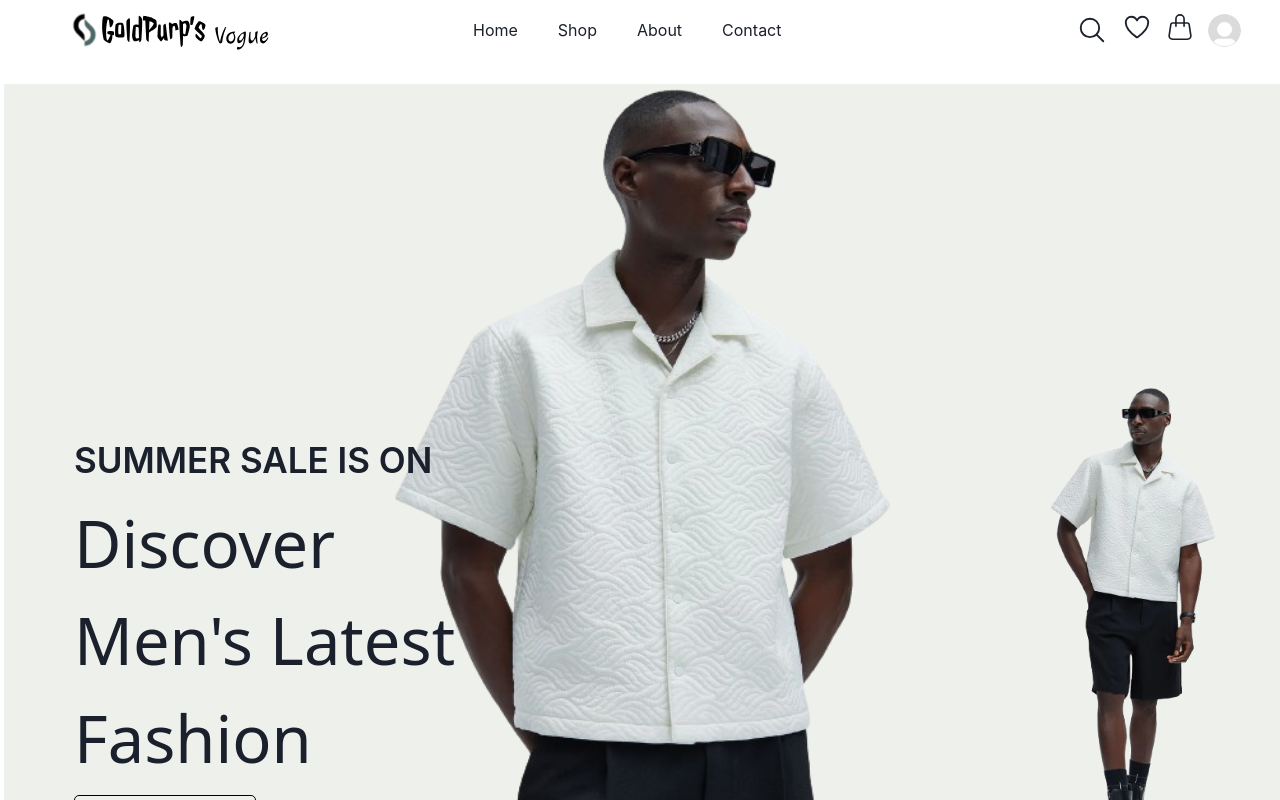
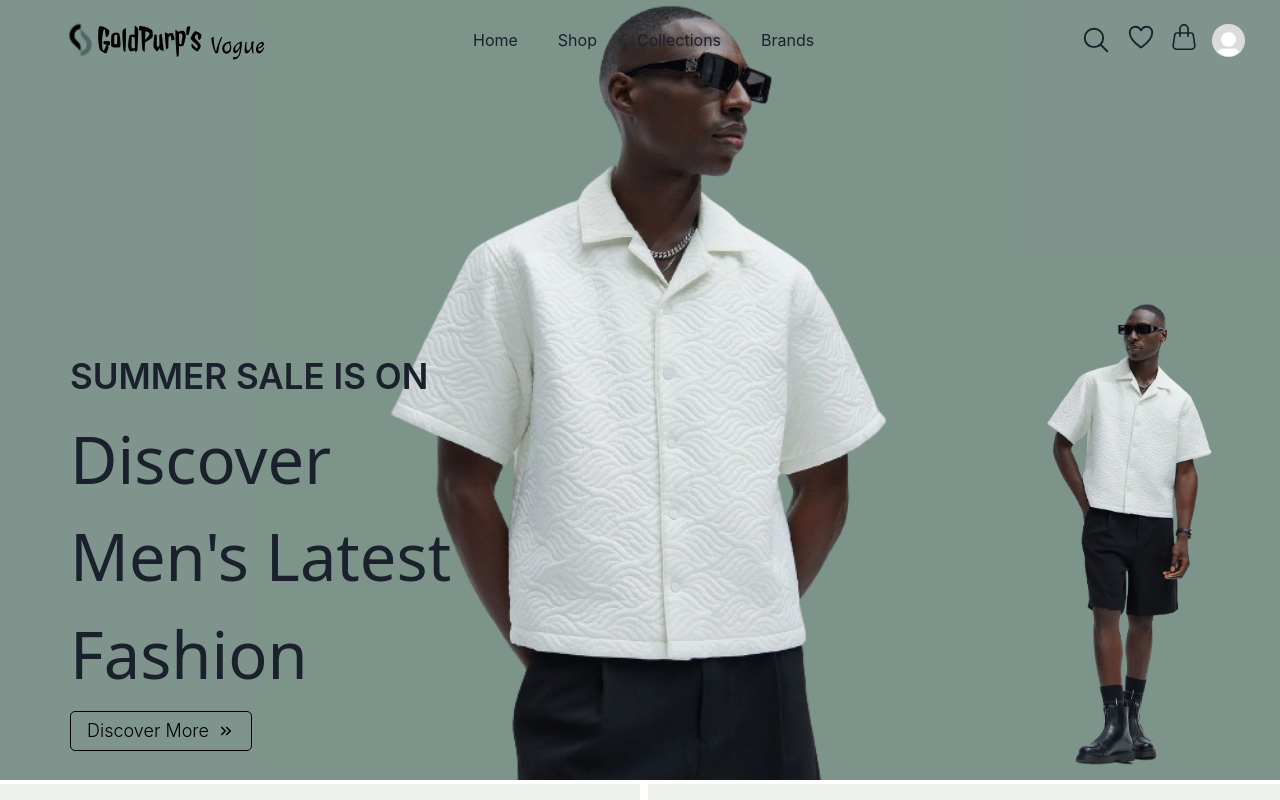
Before and after one commit to Goldpurp/GoldpurpVogues, a React (Vite) app: page / in a window 1280 px wide. Shown: the top 800 px of the page. Built offline with nearby package versions, Linux system fonts and the light colour scheme.

Commit message:
on header fix

```diff
--- a/src/App.tsx
+++ b/src/App.tsx
@@ -11,7 +11,7 @@ import Header from "./components/Header"
 function App() {
 
   return (
-    <Flex flexDirection={"column"} px={1} gap={6}>
+    <Flex flexDirection={"column"}>
       <Header/>
       <Hero/>
       <ShowCaseAds/>
--- a/src/components/Header.tsx
+++ b/src/components/Header.tsx
@@ -42,12 +42,19 @@ const Header = () => {
   return (
     <Flex direction="column">
       <Flex
+        position={"absolute"}
         w="100%"
-        h="60px"
+        h="80px"
         px={{ base: "20px", lg: "35px", "2xl": "40px" }}
         align="center"
         justify="space-between"
-        bg="#fff"
+        bg="transparent"
+        top={"0"}
+        right={"0"}
+        left={"0"}
+        zIndex={90}
+      // color={"#fff"}
+
       >
         <Flex align="center">
           <IconButton
@@ -75,6 +82,7 @@ const Header = () => {
               lg: "230px",
               "2xl": "240px",
             }}
+            h={"50px"}
           />
         </Flex>
 
@@ -162,7 +170,11 @@ const SearchModal = ({
       bg="transparent"
       boxShadow="none"
     >
-      <Box as="form" onClick={(e) => e.stopPropagation()} w="full">
+      <Box
+        as="form"
+        onClick={(e: React.MouseEvent<HTMLDivElement, MouseEvent>) => e.stopPropagation()}
+        w="full"
+      >
         <InputGroup>
           <InputLeftElement pointerEvents="none">
             <IoSearchOutline size={"22px"} />
@@ -380,8 +392,8 @@ const LargeScreenNav = () => (
   <Flex gap={{ base: "20px", lg: "40px" }} align="center">
     <ChakraLink href="#">Home</ChakraLink>
     <ChakraLink href="#">Shop</ChakraLink>
-    <ChakraLink href="#">About</ChakraLink>
-    <ChakraLink href="#">Contact</ChakraLink>
+    <ChakraLink href="#">Collections</ChakraLink>
+    <ChakraLink href="#">Brands</ChakraLink>
   </Flex>
 );
 
--- a/src/components/Hero.tsx
+++ b/src/components/Hero.tsx
@@ -8,8 +8,8 @@ import {
 } from "@chakra-ui/react";
 import { css } from "@emotion/react";
 import { MdKeyboardDoubleArrowRight } from "react-icons/md";
-import HeroImg from "../../public/Images/hero3.png";
-import HeroImgMini from "../../public/Images/heroMini3.png";
+import HeroImg from "/Images/hero3.png";
+import HeroImgMini from "/Images/heroMini3.png";
 
 const fadeIn = keyframes`
     from {
@@ -32,9 +32,11 @@ const Hero: React.FC = () => {
       w="100vw"
       h="100%"
       p="0 10px"
-      bg="#eef0eb"
+      bg="#3b5d50a8"
       justifyContent="space-evenly"
       position="relative"
+      mb={1}
+      // color={"#fff"}
     >
       <Flex
         direction="column"
--- a/src/components/NewArrivalsCarousel.tsx
+++ b/src/components/NewArrivalsCarousel.tsx
@@ -83,13 +83,47 @@ export default function NewArrivalsCarousel() {
       description: "Ethel Textured Knit Johnny Collar Shirt - white",
       price: "16,499.99",
     },
+    {
+      src: Img6,
+      title: "Breathable Shirt",
+      description: "Ethel Textured Knit Johnny Collar Shirt - white",
+      price: "16,499.99",
+    },
+    {
+      src: Img6,
+      title: "Breathable Shirt",
+      description: "Ethel Textured Knit Johnny Collar Shirt - white",
+      price: "16,499.99",
+    },
+    {
+      src: Img6,
+      title: "Breathable Shirt",
+      description: "Ethel Textured Knit Johnny Collar Shirt - white",
+      price: "16,499.99",
+    },
+    {
+      src: Img6,
+      title: "Breathable Shirt",
+      description: "Ethel Textured Knit Johnny Collar Shirt - white",
+      price: "16,499.99",
+    },
+    {
+      src: Img6,
+      title: "Breathable Shirt",
+      description: "Ethel Textured Knit Johnny Collar Shirt - white",
+      price: "16,499.99",
+    },
   ];
 
-  const [likedItem, setLikedItem] = useState(false)
+  const [likedItems, setLikedItems] = useState<boolean[]>(new Array(newArrivalItems.length).fill(false));
 
-  const handleLikeToggle =()=>{
-      setLikedItem((prevState) => !prevState)
-  }
+  const handleLikeToggle = (index: number) => {
+    setLikedItems((prevState) => {
+      const updatedLikes = [...prevState];
+      updatedLikes[index] = !updatedLikes[index];
+      return updatedLikes;
+    });
+  };
 
   return (
     <>
@@ -164,10 +198,14 @@ export default function NewArrivalsCarousel() {
                       w={"10px"}
                       h={"20px"}
                       aria-label="Like Item"
-                      icon={likedItem ? <MdOutlineFavorite size="100%" /> :
-                        <MdOutlineFavoriteBorder size="100%" />
+                      icon={
+                        likedItems[index] ? (
+                          <MdOutlineFavorite size="100%" />
+                        ) : (
+                          <MdOutlineFavoriteBorder size="100%" />
+                        )
                       }
-                      onClick={() => handleLikeToggle()}
+                      onClick={() => handleLikeToggle(index)}
                       variant="ghost"
                       colorScheme="teal"
                       _hover={{ color: "#2f3e46" }}
--- a/src/components/TrendsIcons.tsx
+++ b/src/components/TrendsIcons.tsx
@@ -8,6 +8,7 @@ export default function TrendsIcons() {
           as="h3"
           fontSize={{ base: "35px", md: "45px", lg: "52px" }}
           ml="20px"
+          mt={"10px"}
           fontWeight="lighter"
           fontFamily="'Jomhuria', sans-serif"
         >
@@ -20,7 +21,7 @@ export default function TrendsIcons() {
           textAlign="start"
           flexWrap="nowrap"
           justifyContent="flex-start"
-          m="20px 20px 30px 20px"
+          m="10px 20px 20px 20px"
           css={{
             "&::-webkit-scrollbar": {
               display: "none",
@@ -29,6 +30,7 @@ export default function TrendsIcons() {
         >
           <Button
             variant="outline"
+            borderRadius={"20px"}
             fontSize={{ base: "10px", md: "13px" }}
             p={{ base: "5px 15px", md: "12px 18px" }}
           >
@@ -36,6 +38,7 @@ export default function TrendsIcons() {
           </Button>
           <Button
              variant="outline"
+             borderRadius={"20px"}
              fontSize={{ base: "10px", md: "13px" }}
              p={{ base: "5px 15px", md: "12px 18px" }}
           >
@@ -43,6 +46,7 @@ export default function TrendsIcons() {
           </Button>
           <Button
              variant="outline"
+             borderRadius={"20px"}
              fontSize={{ base: "10px", md: "13px" }}
              p={{ base: "5px 15px", md: "12px 18px" }}
           >
@@ -50,6 +54,7 @@ export default function TrendsIcons() {
           </Button>
           <Button
           variant="outline"
+          borderRadius={"20px"}
           fontSize={{ base: "10px", md: "13px" }}
           p={{ base: "5px 15px", md: "12px 18px" }}
           >
--- a/src/pages/ProductGrid.tsx
+++ b/src/pages/ProductGrid.tsx
@@ -66,17 +66,17 @@ export default function ProductGrid() {
             <Box
               key={itemIndex}
               bg="#e3e7eb"
-              p={2}
               border="1px solid #e2e6e9"
               cursor="pointer"
+              position={"relative"}
             >
               <Link as={RouterLink} to="product">
                 <Image src={item.src} alt="image" objectFit="cover" />
               </Link>
               <Flex
                 position="absolute"
-                right={5}
-                bottom={7}
+                right={2}
+                top={3}
                 bg="white"
                 p={1}
                 borderRadius="full"
@@ -87,7 +87,7 @@ export default function ProductGrid() {
                   h={{ base: 5, lg: 6 }}
                 />
               </Flex>
-              <Box p={2}>
+              <Box p={2} w={"full"} bg={"#fff"}>
                 <Text
                   noOfLines={1}
                   fontSize={{ base: "12px", md: "15px", lg: "17px" }}
```
Lines whose indentation alone changed are shown as unchanged.
